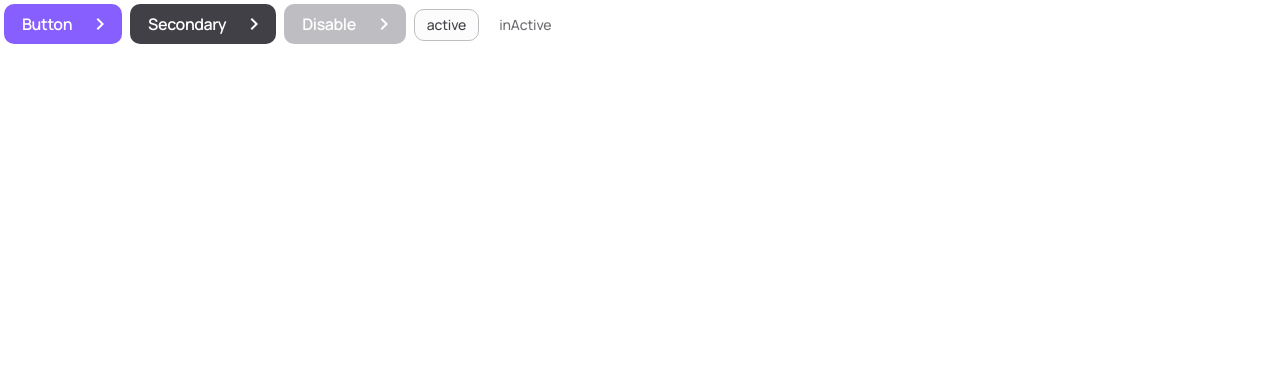
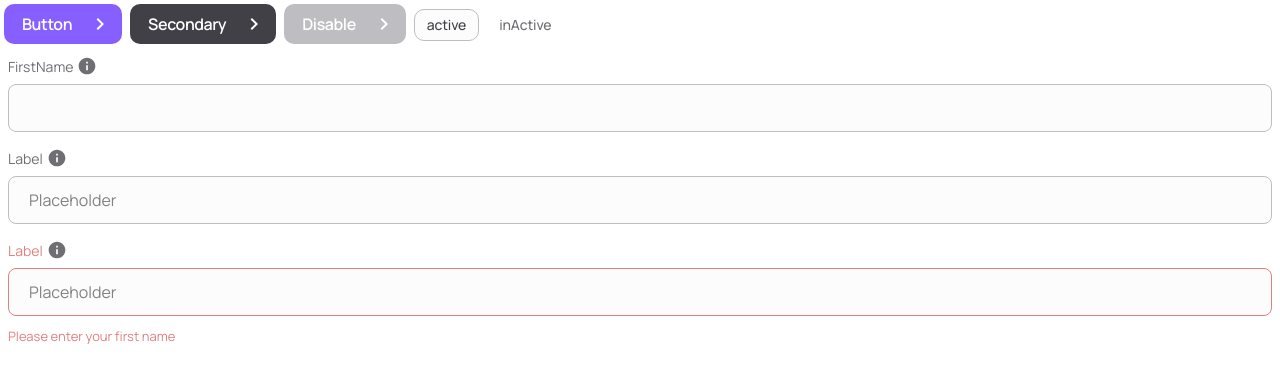
Before and after one commit to Indra-poudel/nft-builder-flow-24hrs-Challenge, a React (Create React App) app: page / in a window 1280 px wide. Shown: the top 380 px of the page. Built offline with nearby package versions, Linux system fonts and the light colour scheme.

Commit message:
NFT-Builder-flow : Added Common Input TextField Component

```diff
--- a/src/App.tsx
+++ b/src/App.tsx
@@ -1,6 +1,7 @@
 import React from 'react';
 import Button from './components/Button';
 import Tag from './components/Tag';
+import TextField from './components/TextField';
 
 function App() {
   return (
@@ -10,6 +11,9 @@ function App() {
       <Button label="Disable" buttonType='disable' />
       <Tag label='active' />
       <Tag label='inActive' tagType='inActive' />
+      <TextField inputId='firstName' label='FirstName' />
+      <TextField inputId='label' label='Label' placeholder='Placeholder' />
+      <TextField inputId='label' label='Label' placeholder='Placeholder' errorMessage='Please enter your first name' />
     </div>
   );
 }
--- /dev/null
+++ b/src/components/TextField/TextField.tsx
@@ -0,0 +1,40 @@
+import React from "react";
+import cn from 'classnames';
+import InfoIcon from '@mui/icons-material/Info';
+import './text-field.css'
+
+type TextFieldProps = {
+    inputId: string,
+    label: string,
+    placeholder?: string,
+    className?: string,
+    errorMessage?: string,
+    type?: string
+}
+
+const TextField = ({
+    inputId,
+    label,
+    className,
+    errorMessage,
+    type,
+    placeholder
+}: TextFieldProps) => {
+    return (
+        <div className={cn('text-field', className, {
+            'error-text-field': errorMessage
+        })}>
+            <span className="label-wrapper">
+                <label htmlFor={inputId}>{label}</label> <InfoIcon fontSize="small" />
+            </span>
+            <input placeholder={placeholder} type={type} id={inputId} name={inputId}></input>
+            <span>{errorMessage}</span>
+        </div>
+    );
+};
+
+TextField.defaultProps = {
+    type: 'text'
+};
+
+export default TextField;
--- /dev/null
+++ b/src/components/TextField/index.ts
@@ -0,0 +1,3 @@
+import TextField from "./TextField";
+
+export default TextField;
--- /dev/null
+++ b/src/components/TextField/text-field.css
@@ -0,0 +1,72 @@
+.text-field {
+  margin: 8px;
+}
+
+.text-field > input {
+  width: 100%;
+  padding: 12px 20px;
+  margin: 8px 0;
+  background: #fcfcfc;
+  border: 1px solid #bebec2;
+  box-sizing: border-box;
+  border-radius: 8px;
+  font-weight: 600;
+  font-size: 16px;
+  line-height: 22px;
+}
+
+.label-wrapper > label {
+  font-style: normal;
+  font-weight: normal;
+  font-size: 14px;
+  line-height: 19px;
+  color: #6f6e73;
+  margin-right: 4px;
+}
+
+.text-field > .label-wrapper {
+  display: flex;
+  align-items: center;
+}
+
+.label-wrapper > svg {
+  fill: #6f6e73;
+}
+
+.text-field > input:focus {
+  border: 2px solid #885fff;
+  box-sizing: border-box;
+  border-radius: 8px;
+}
+
+.error-text-field > .label-wrapper > label {
+  color: #e08080;
+}
+
+.error-text-field > input {
+  outline-color: #e08080;
+  border-color: #e08080;
+}
+
+.error-text-field > span {
+  color: #e08080;
+  font-size: 13px;
+  line-height: 18px;
+}
+
+::-webkit-input-placeholder {
+  /* Edge */
+  color: #828282;
+  font-weight: normal;
+}
+
+:-ms-input-placeholder {
+  /* Internet Explorer */
+  color: #828282;
+  font-weight: normal;
+}
+
+::placeholder {
+  color: #828282;
+  font-weight: normal;
+}
```
